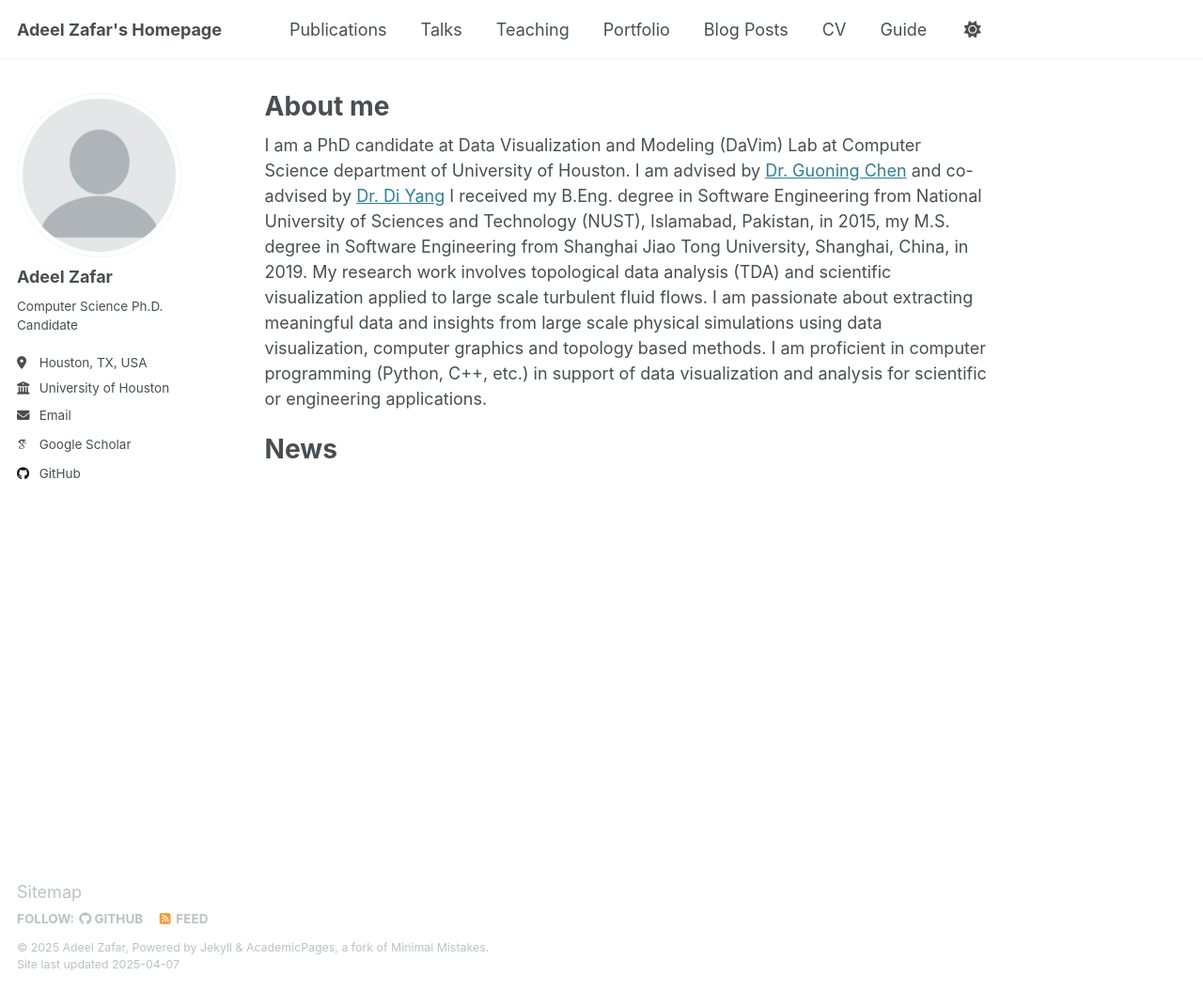
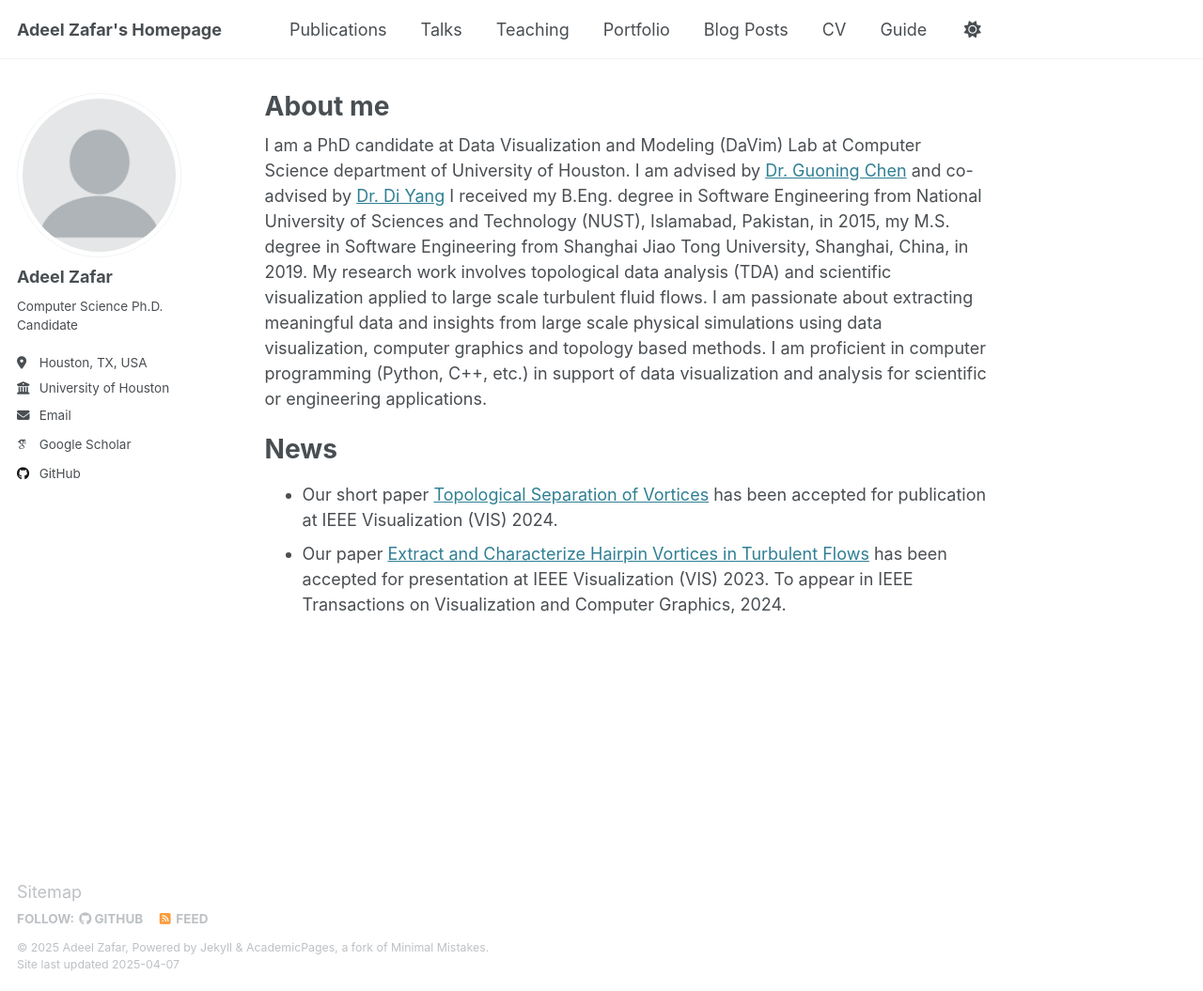
Before and after one commit to adeelz92/adeelz92.github.io, a Jekyll site: the page built from _pages/about.md, in a window 1280 px wide and 1055 px high. Shown: the whole window at 94% size. Built offline with Jekyll 4.4.1, drawn with Linux system fonts in a browser that asks for light colours; some web fonts are replaced.

Commit message:
Update about.md

```diff
--- a/_pages/about.md
+++ b/_pages/about.md
@@ -11,3 +11,5 @@ I am a PhD candidate at Data Visualization and Modeling (DaVim) Lab at Computer
 
 News
 ======
+* Our short paper [Topological Separation of Vortices](https://arxiv.org/abs/2407.03384) has been accepted for publication at IEEE Visualization (VIS) 2024.
+* Our paper [Extract and Characterize Hairpin Vortices in Turbulent Flows](https://arxiv.org/abs/2308.06283) has been accepted for presentation at IEEE Visualization (VIS) 2023. To appear in IEEE Transactions on Visualization and Computer Graphics, 2024.
```
